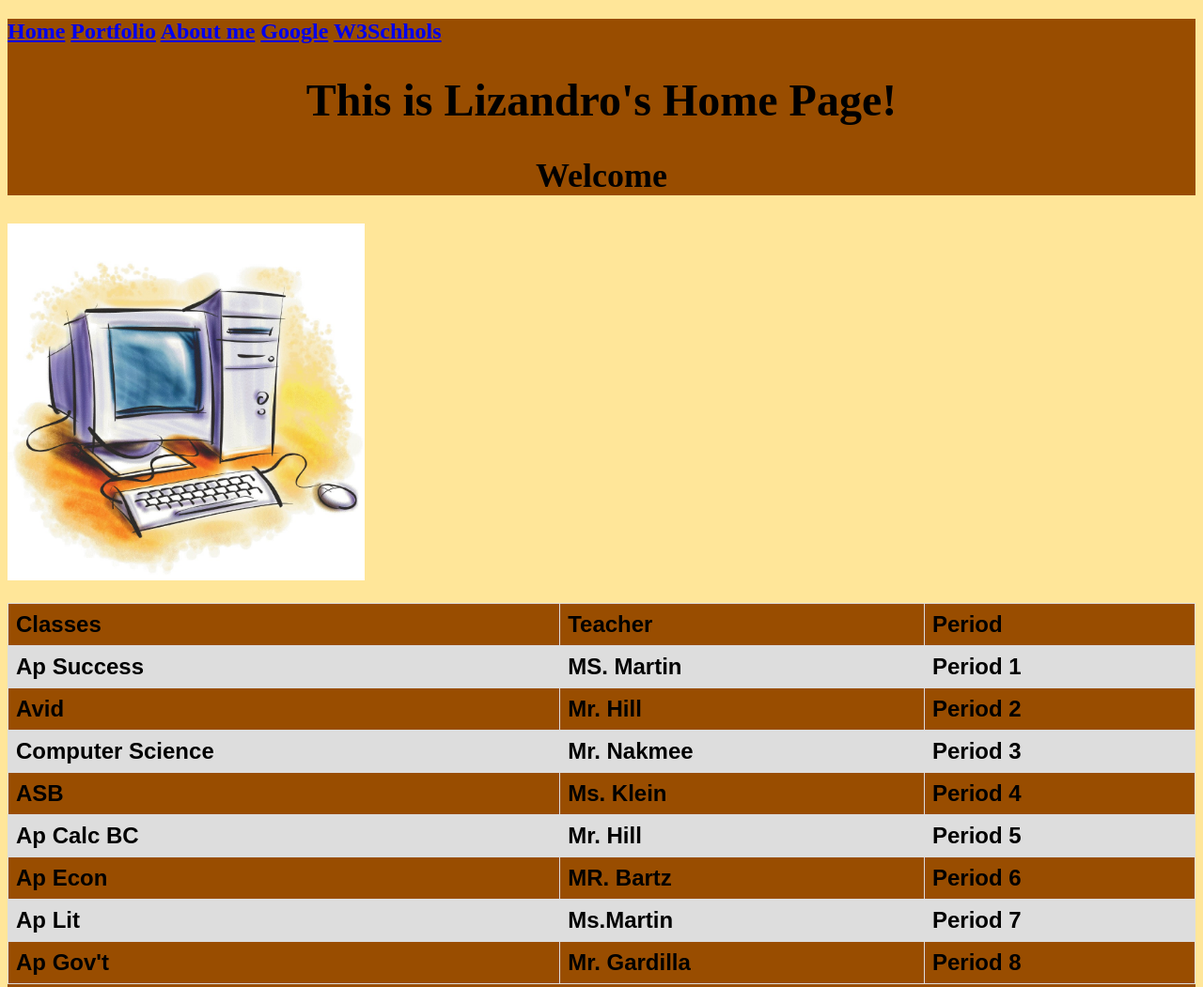
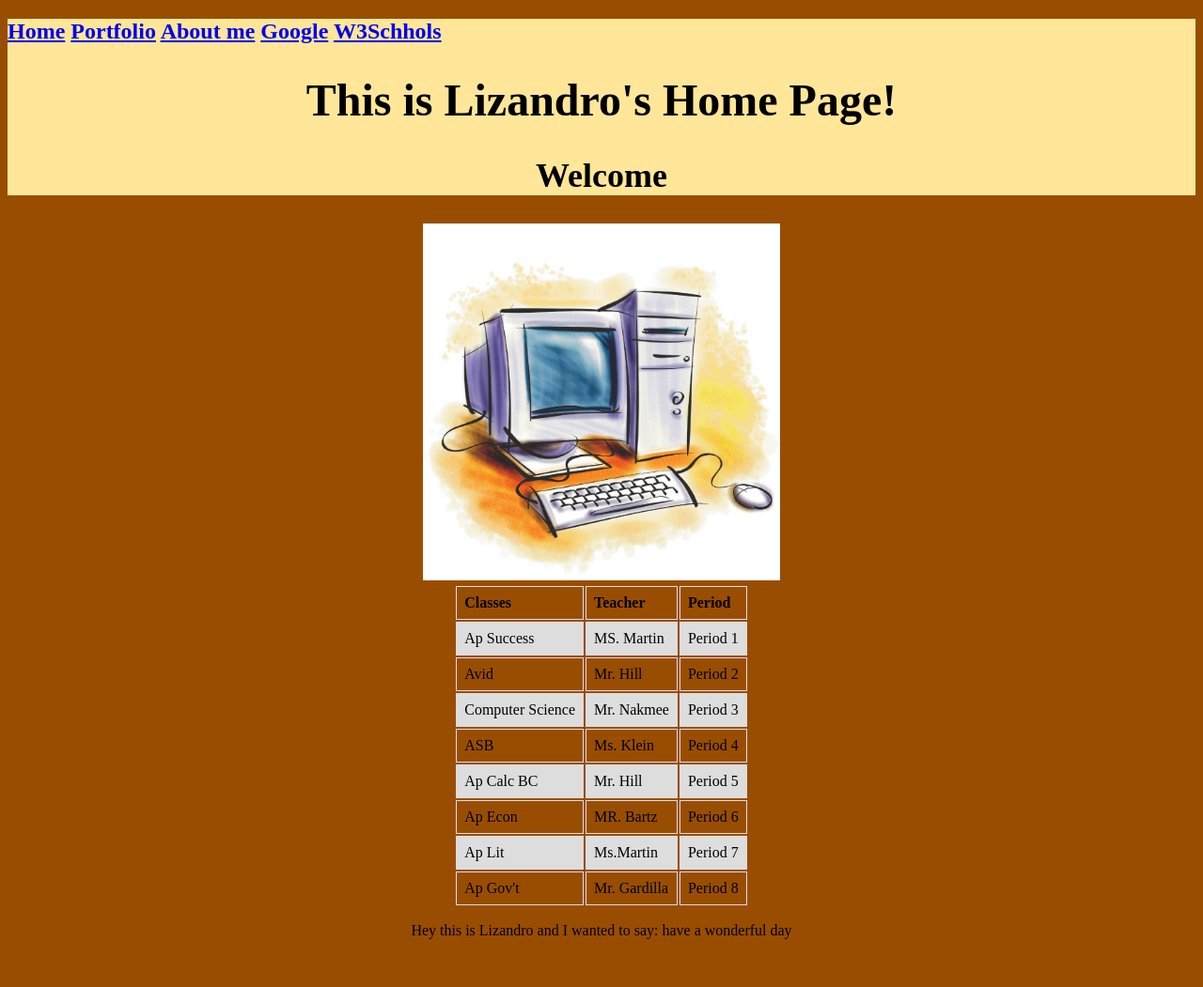
Before and after one commit to lfranco273/lfranco273.github.io, a plain HTML site: page My-website/index.html in a window 1280 px wide. Shown: the top 1051 px of the page at 94% size. After the commit the page ends 1016 px from the top, so only its background shows below. Drawn offline with Linux system fonts and the light colour scheme.

Commit message:
Center / color reverse

```diff
--- a/My-website/index.html
+++ b/My-website/index.html
@@ -1,10 +1,10 @@
 <!doctype html>
 <html lang="en">
-<body style="background-color:#ffe699;">
+<body style="background-color:#994d00">
 
 
 </body>
-  <h2 style="background-color: #994d00">
+  <h2 style="background-color:#ffe699;">
   <head>
     <meta charset="utf-8">
     <title>Lizandro's Home </title>
@@ -64,9 +64,13 @@
 </body>
 </html>
 </html>
-         <img src="images/computer.jpg" height="380">
+         <center><img src="images/computer.jpg" height="380"></center
              <h2 style="background-color: #994d00">
                <!DOCTYPE html>
+<html>
+<head>
+<style>
+<!DOCTYPE html>
 <html>
 <head>
 <style>
@@ -85,11 +89,12 @@ td, th {
 tr:nth-child(even) {
     background-color: #dddddd;
 }
+}
 </style>
 </head>
 <body>
 
-<table>
+<center><table></center>
   <tr>
     <th>Classes</th>
     <th>Teacher</th>
```
Also changed, not shown: My-website/About_me.html (+4 -4 lines), My-website/portfolio.html (+2 -2 lines).
